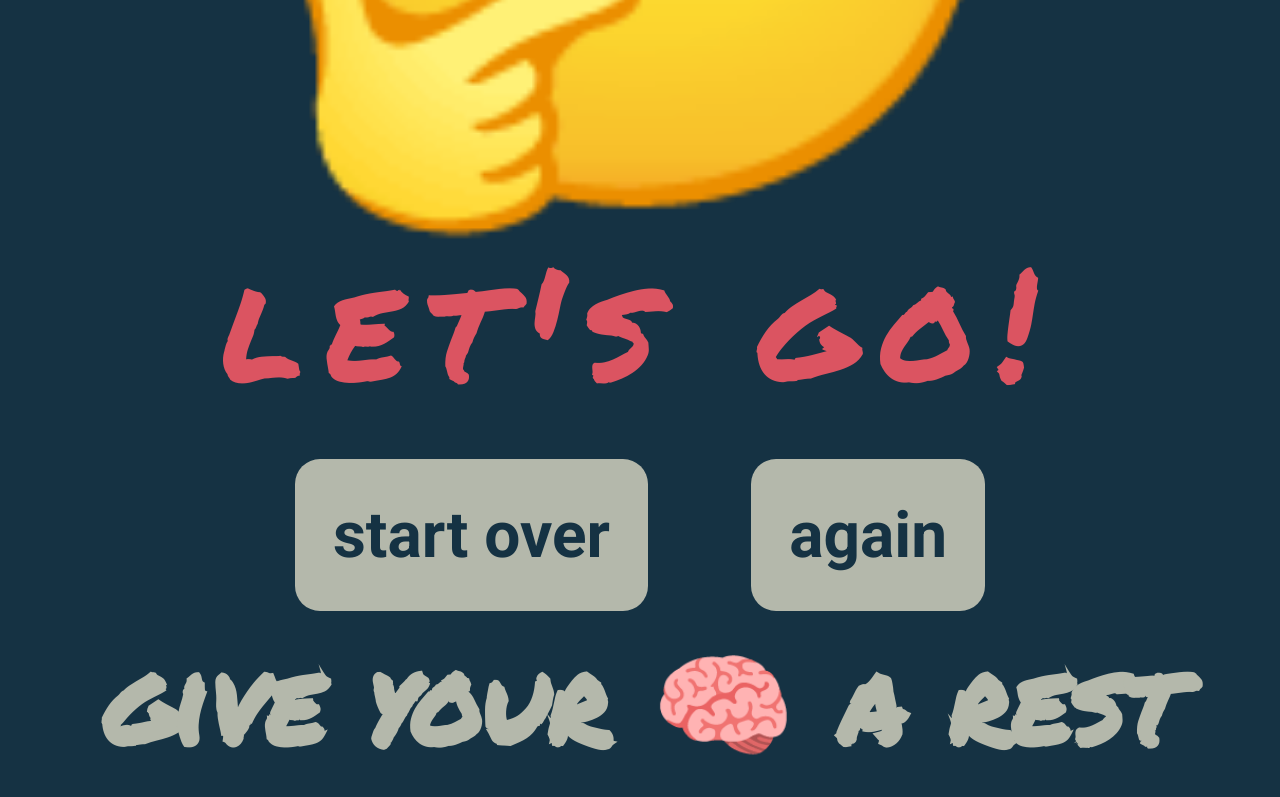
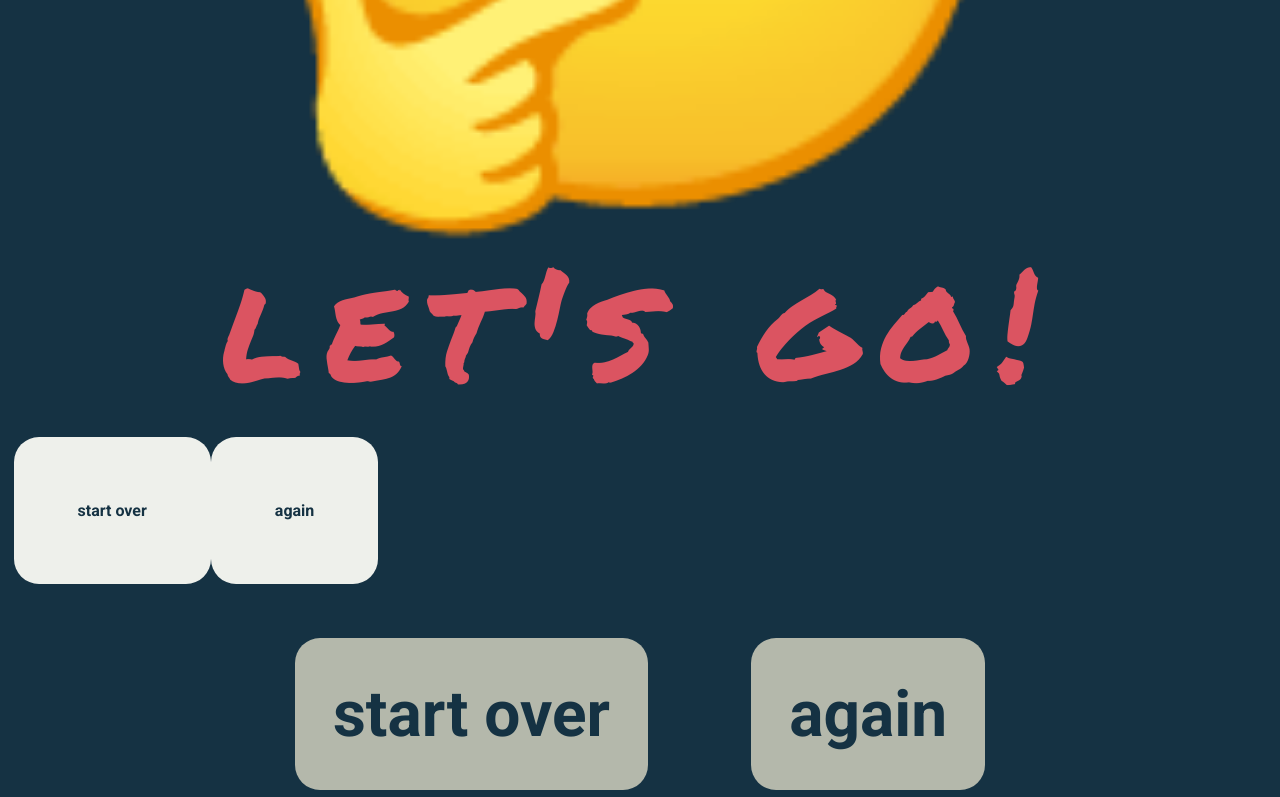
Before and after one commit to thoribonner/do-i-wanna-react, a React (Create React App) app: page /random-picker in a window 1280 px wide. Shown: the part 1050-1847 px from the top of the page. Built offline with nearby package versions, Linux system fonts and the light colour scheme.

Commit message:
fixed random picker bug

```diff
--- a/src/content/RandomPicker.js
+++ b/src/content/RandomPicker.js
@@ -1,9 +1,11 @@
 import { useState } from "react";
+import { useHistory } from "react-router-dom";
 
 export default function RandomPicker() {
   const [picked, setPicked] = useState(null);
   const [list, setList] = useState([]);
   const [item, setItem] = useState("");
+  const history = useHistory();
 
   const handleChange = ({ target }) => {
     setItem(target.value);
@@ -15,14 +17,15 @@ export default function RandomPicker() {
   };
   const handlePicker = () => {
     if (list.length > 0) {
-      setPicked(list[Math.floor(Math.random()) * list.length]);
+      console.log(Math.floor(Math.random() * list.length))
+      setPicked(list[Math.floor(Math.random() * list.length)]);
       setItem("");
       setList([]);
     }
   }
 
   return (
-    <>
+    <div className="content">
       <p className="info">
         type options in the entry field below.
         <br />
@@ -46,10 +49,10 @@ export default function RandomPicker() {
             <p className="msg">let's go!</p>
           </div>
         ) : (
-          <>
+          <div className="main">
           <p className="picked">{picked}</p>
           <p className="universe">the universe has spoken</p>
-          </>
+          </div>
         )}
       </div>
       {list.length > 0
@@ -66,6 +69,10 @@ export default function RandomPicker() {
           <div> </div>
         )
       }
-    </>
+      <div className="flex-row">
+        <p className="btn" onClick={() => history.push("/")} >start over</p>
+        <p className="btn" onClick={() => history.go(0)} >again</p>
+      </div>
+    </div>
   );
 }
```
